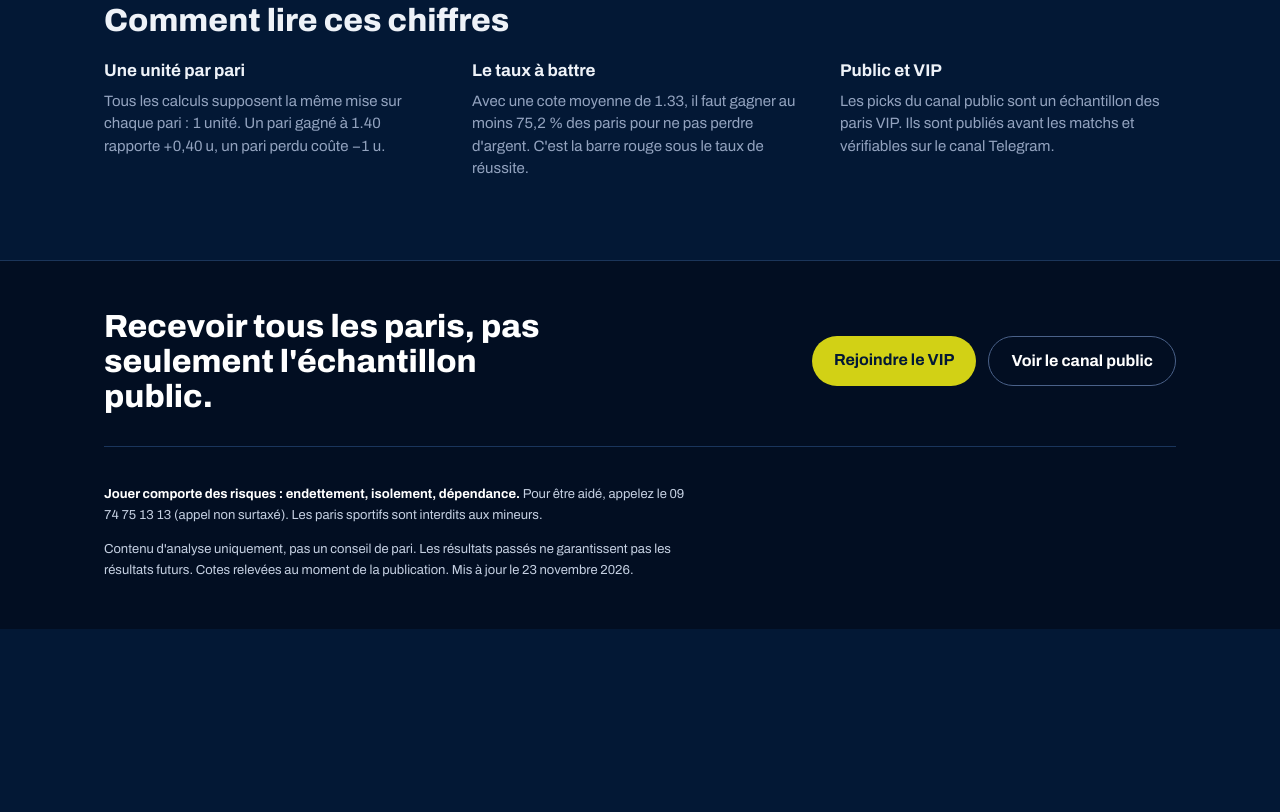
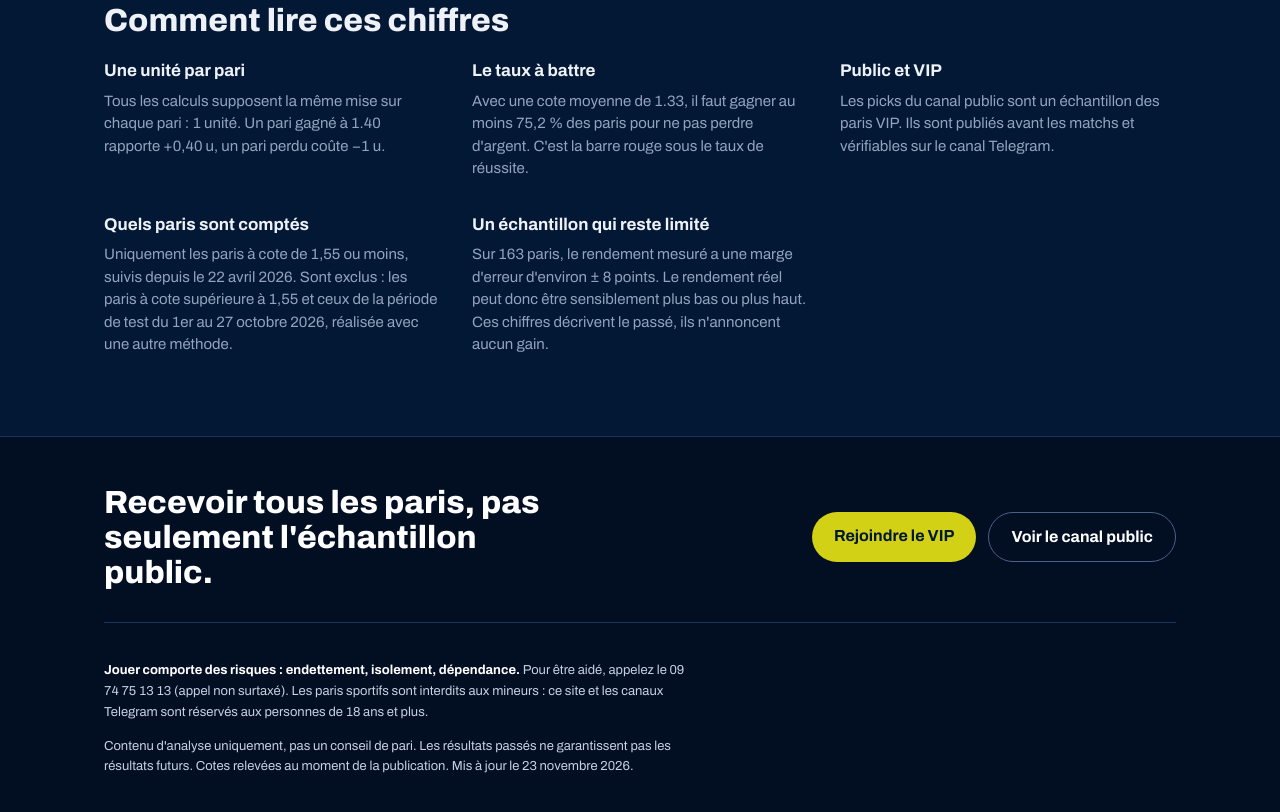
Before and after one commit to LeCoupDroit/lecoupdroit-stats, a plain HTML site: page index.html in a window 1280 px wide. Shown: the part 3517-4329 px from the top of the page. Before the commit the page ends 4146 px from the top, so only its background shows below. Drawn offline with Linux system fonts and the light colour scheme.

Commit message:
Mise à jour index.html

```diff
--- a/index.html
+++ b/index.html
@@ -205,6 +205,8 @@ footer{margin-top:80px;background:#020E22;border-top:1px solid var(--line);color
       <div><h3>Une unité par pari</h3><p>Tous les calculs supposent la même mise sur chaque pari : 1 unité. Un pari gagné à 1.40 rapporte +0,40 u, un pari perdu coûte −1 u.</p></div>
       <div><h3>Le taux à battre</h3><p>Avec une cote moyenne de <span id="avgc"></span>, il faut gagner au moins <span id="be"></span> des paris pour ne pas perdre d'argent. C'est la barre rouge sous le taux de réussite.</p></div>
       <div><h3>Public et VIP</h3><p>Les picks du canal public sont un échantillon des paris VIP. Ils sont publiés avant les matchs et vérifiables sur le canal Telegram.</p></div>
+      <div><h3>Quels paris sont comptés</h3><p>Uniquement les paris à cote de 1,55 ou moins, suivis depuis le 22 avril 2026. Sont exclus : les paris à cote supérieure à 1,55 et ceux de la période de test du 1er au 27 octobre 2026, réalisée avec une autre méthode.</p></div>
+      <div><h3>Un échantillon qui reste limité</h3><p>Sur <span id="nn"></span> paris, le rendement mesuré a une marge d'erreur d'environ ± <span id="moe"></span> points. Le rendement réel peut donc être sensiblement plus bas ou plus haut. Ces chiffres décrivent le passé, ils n'annoncent aucun gain.</p></div>
     </div>
   </section>
 </main>
@@ -219,7 +221,7 @@ footer{margin-top:80px;background:#020E22;border-top:1px solid var(--line);color
       </div>
     </div>
     <div class="legal">
-      <p><strong>Jouer comporte des risques : endettement, isolement, dépendance.</strong> Pour être aidé, appelez le 09 74 75 13 13 (appel non surtaxé). Les paris sportifs sont interdits aux mineurs.</p>
+      <p><strong>Jouer comporte des risques : endettement, isolement, dépendance.</strong> Pour être aidé, appelez le 09 74 75 13 13 (appel non surtaxé). Les paris sportifs sont interdits aux mineurs : ce site et les canaux Telegram sont réservés aux personnes de 18 ans et plus.</p>
       <p>Contenu d'analyse uniquement, pas un conseil de pari. Les résultats passés ne garantissent pas les résultats futurs. Cotes relevées au moment de la publication. Mis à jour le 23 novembre 2026.</p>
     </div>
   </div>
@@ -242,7 +244,8 @@ function stats(L){
   let cum=0, peak=0, dd=0, run=0, worst=0;
   for (const b of L){ cum+=pl(b); peak=Math.max(peak,cum); dd=Math.max(dd,peak-cum);
     if(b.r==='P'){run++;worst=Math.max(worst,run)} else if(b.r==='G') run=0; }
-  return {n:s.length, g, p:s.length-g, v:L.length-s.length, wr:g/s.length, avg, be:1/avg, profit, roi:profit/s.length, dd, worst};
+  const m=profit/s.length, sd=Math.sqrt(s.reduce((a,b)=>a+(pl(b)-m)**2,0)/Math.max(1,s.length-1)), moe=1.96*sd/Math.sqrt(s.length)*100;
+  return {n:s.length, g, p:s.length-g, v:L.length-s.length, wr:g/s.length, avg, be:1/avg, profit, roi:m, dd, worst, moe};
 }
 
 function curve(L){
@@ -327,7 +330,7 @@ function render(){
     <div class="cell"><dt>Rendement (ROI)</dt><dd class="${s.roi<0?'neg':''}">${sgn(s.roi*100)} %</dd><small>profit ÷ total misé</small></div>
     <div class="cell"><dt>Cote moyenne</dt><dd>${s.avg.toFixed(2)}</dd><small>sur les paris réglés</small></div>
     <div class="cell"><dt>Pire passage</dt><dd class="neg">−${fr(s.dd)} u</dd><small>plus forte baisse depuis un sommet, et ${s.worst} défaite${s.worst>1?'s':''} de suite au maximum</small></div>`;
-  $('#avgc').textContent=s.avg.toFixed(2); $('#be').textContent=pct(s.be);
+  $('#avgc').textContent=s.avg.toFixed(2); $('#be').textContent=pct(s.be); $('#nn').textContent=s.n; $('#moe').textContent=s.moe.toFixed(0);
   months(L); markets(L); shown=25; rows();
 }
 
```
